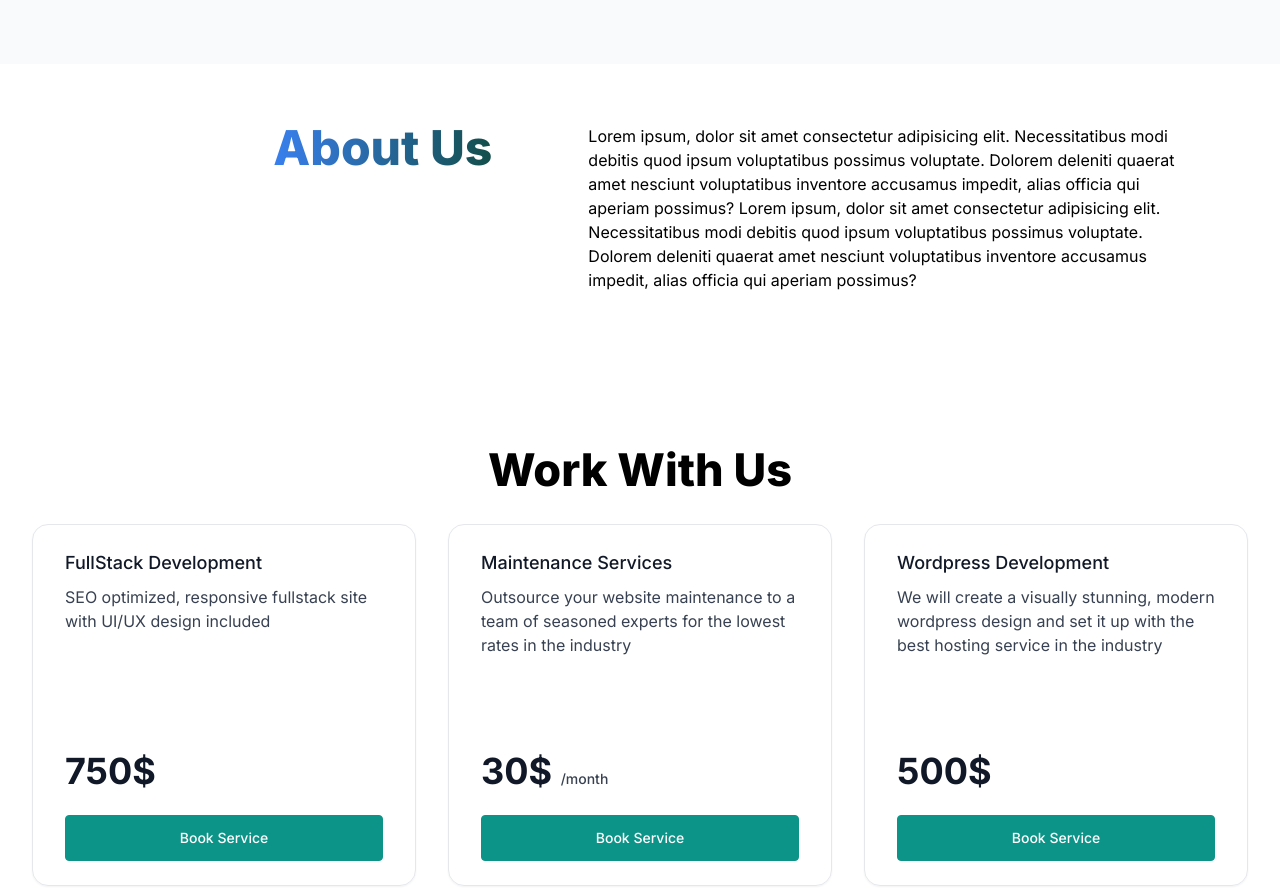
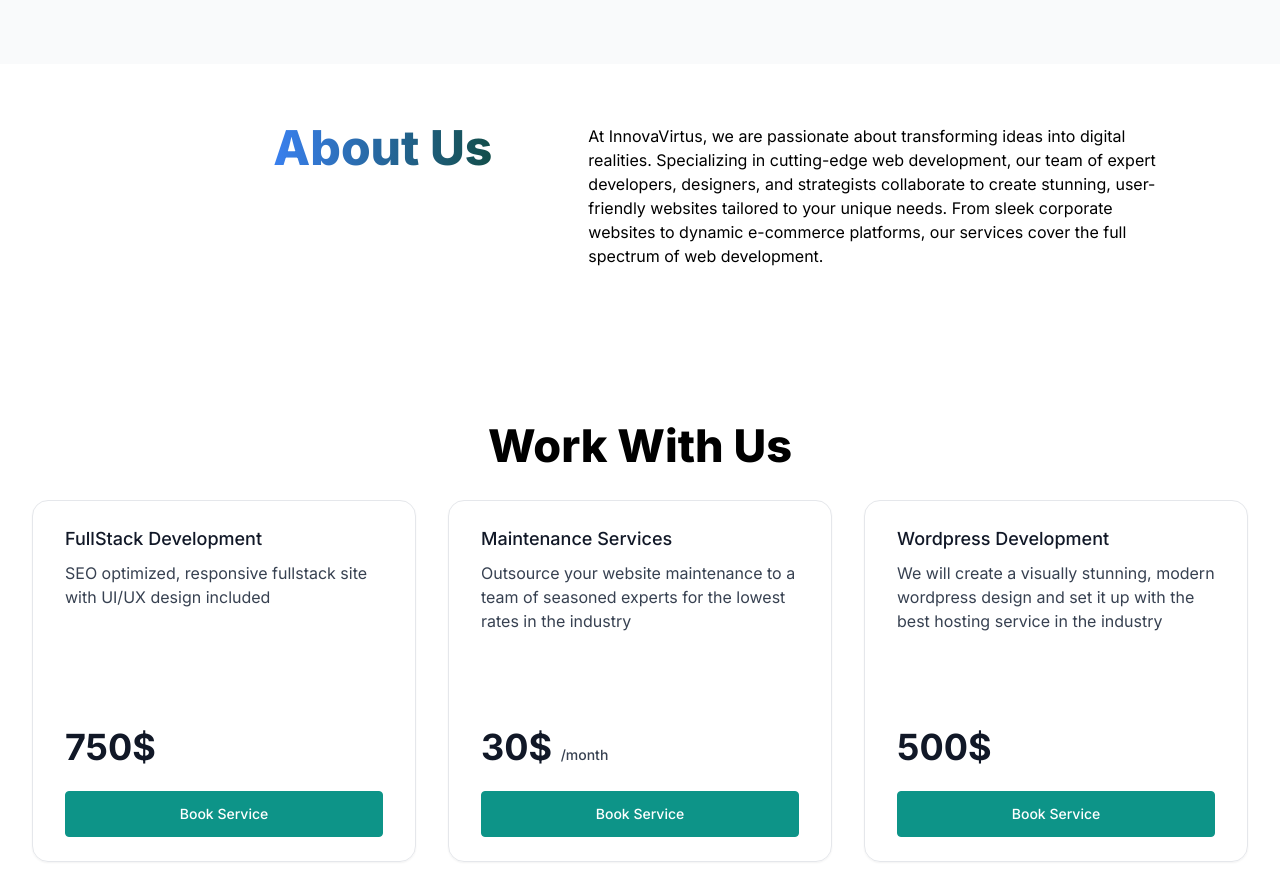
Before and after one commit to Hannah-Muthoni-Hailu/innovavirtus, a Next.js app: page / in a window 1280 px wide. Shown: the part 800-1693 px from the top of the page. Built offline with nearby package versions, Linux system fonts and the light colour scheme.

Commit message:
About section

```diff
--- a/src/app/_components/About.jsx
+++ b/src/app/_components/About.jsx
@@ -8,8 +8,7 @@
       </div>
       <div className='w-[55%] mx-20'>
         <p>
-          Lorem ipsum, dolor sit amet consectetur adipisicing elit. Necessitatibus modi debitis quod ipsum voluptatibus possimus voluptate. Dolorem deleniti quaerat amet nesciunt voluptatibus inventore accusamus impedit, alias officia qui aperiam possimus?
-          Lorem ipsum, dolor sit amet consectetur adipisicing elit. Necessitatibus modi debitis quod ipsum voluptatibus possimus voluptate. Dolorem deleniti quaerat amet nesciunt voluptatibus inventore accusamus impedit, alias officia qui aperiam possimus?
+        At InnovaVirtus, we are passionate about transforming ideas into digital realities. Specializing in cutting-edge web development, our team of expert developers, designers, and strategists collaborate to create stunning, user-friendly websites tailored to your unique needs. From sleek corporate websites to dynamic e-commerce platforms, our services cover the full spectrum of web development.
         </p>
       </div>
 
```
